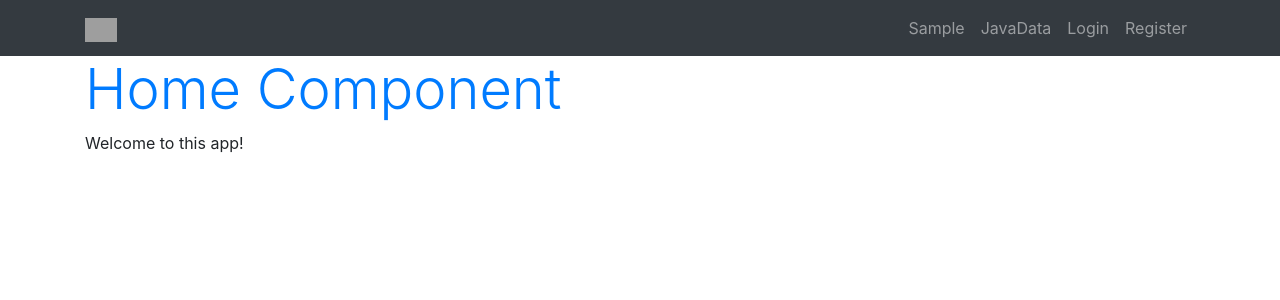
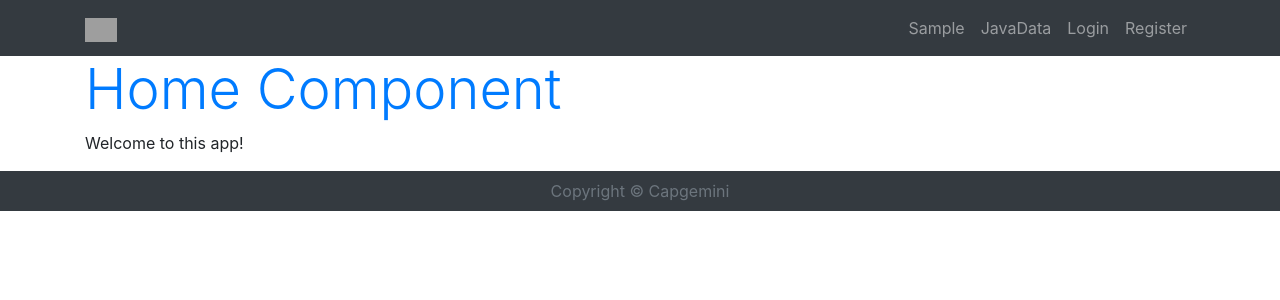
Before and after one commit to vamandeshmukh/cg-react-app-3aug-2021, a React (Create React App) app: page / in a window 1280 px wide. Shown: the top 300 px of the page. Built offline with nearby package versions, Linux system fonts and the light colour scheme; grey boxes are pictures that could not be loaded.

Commit message:
Commit
Commit

```diff
--- a/src/Routes.js
+++ b/src/Routes.js
@@ -7,12 +7,13 @@ import Register from './components/Register';
 import Sample from './components/Sample';
 import PageNotFound from './components/PageNotFound';
 import Home from './components/Home';
+import Footer from './components/Footer';
 const Routes = () => {
     return (
         <div>
             <Router>
                 <div>
-                    <Header></Header>
+                    <Header />
                     <div>
                         <Switch>
                             <Route exact path="/"> <Home /> </Route>
@@ -24,8 +25,8 @@ const Routes = () => {
                             <Route path="/*"> <PageNotFound /> </Route>
                         </Switch>
                     </div>
+                    <Footer />
                 </div>
-
             </Router>
         </div>
     );
--- /dev/null
+++ b/src/components/Footer.js
@@ -0,0 +1,18 @@
+import React from 'react';
+import { Link } from 'react-router-dom';
+import '../App.css';
+
+const Footer = () => {
+
+    return (
+        <div>
+            <footer class="py-2 sticky-bottom bg-dark text-secondary">
+                <div class="container text-center">
+                    Copyright &copy; Capgemini
+                </div>
+            </footer>
+        </div>
+
+    );
+}
+export default Footer;
```
